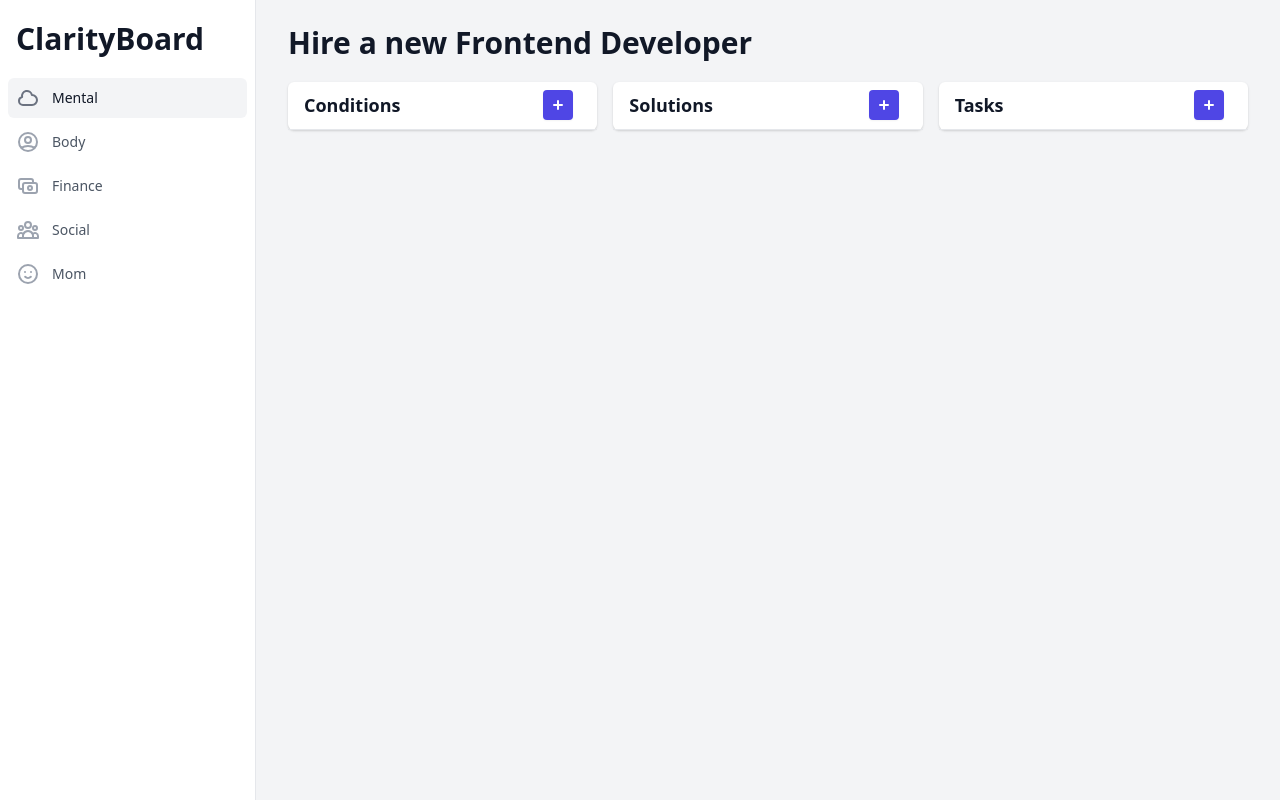
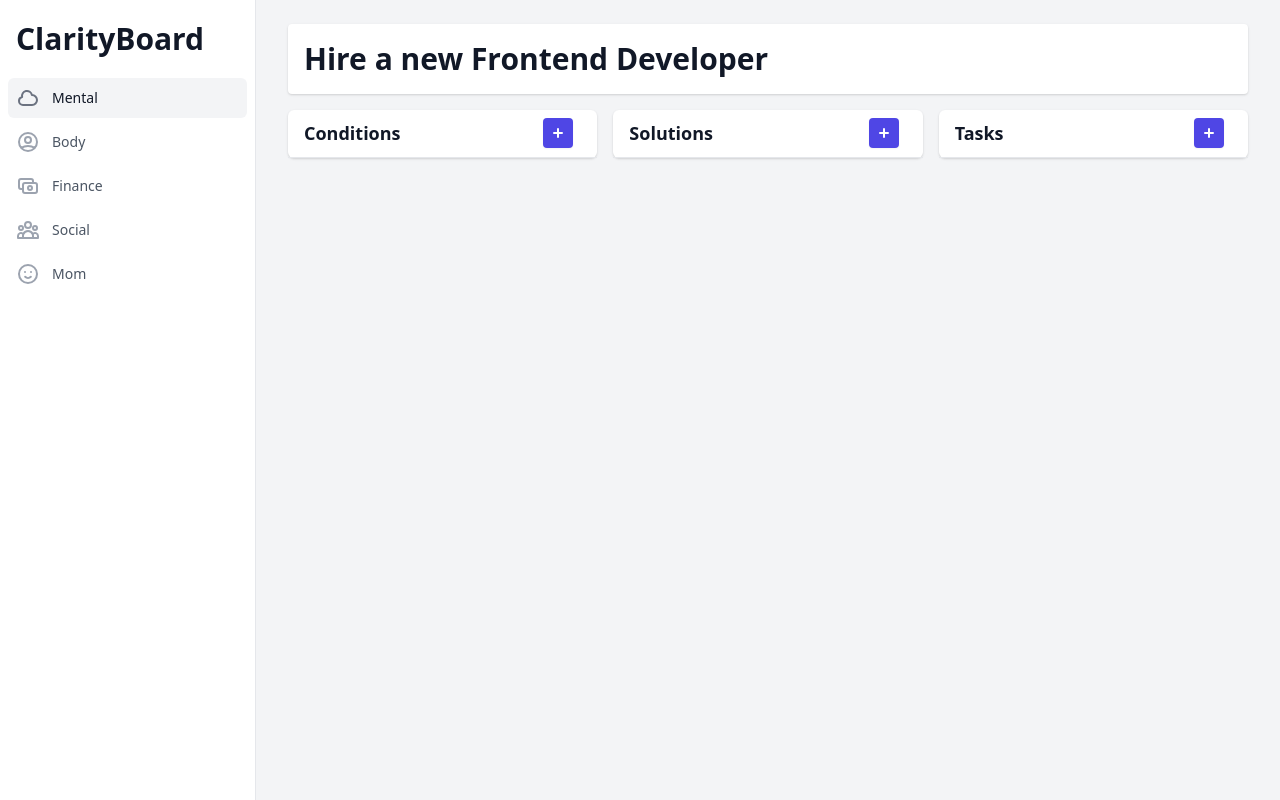
Before and after one commit to stankosy/ClarityBoard, a React (Create React App) app: page /objective in a window 1280 px wide. Built offline with nearby package versions, Linux system fonts and the light colour scheme.

Commit message:
added card component and restructured the objective view to have lists in the app js

```diff
--- a/src/App.js
+++ b/src/App.js
@@ -1,4 +1,5 @@
 import ObjectiveView from "./pages/ObjectiveView";
+import ItemsList from "./components/ItemsList";
 import LandingPageView from "./pages/LandingPageView";
 import NavigationBar from "./components/NavigationBar";
 import ListsContext from "./context/lists-context";
@@ -11,6 +12,7 @@ import {
   filterListItems,
 } from "./utils/helper-functions";
 import { BrowserRouter as Router, Switch, Route } from "react-router-dom";
+import ObjectivesList from "./pages/ObjectivesList";
 
 export default function App() {
   let localStorageItemsList = getLocalStorageList("items");
@@ -105,11 +107,35 @@ export default function App() {
         >
           <Route path="/dashboard">
             <NavigationBar />
-            <LandingPageView title="Dashboard page" />
+            <ObjectivesList />
           </Route>
           <Route path="/objective">
             <NavigationBar />
-            <ObjectiveView />
+            <ObjectiveView title="Hire a new Frontend Developer">
+              <ItemsList
+                listType="condition"
+                itemsList={filterListItems(itemsList, "listType", "condition")}
+              />
+              <ItemsList
+                listType="solution"
+                parentId={selectedCondition}
+                itemsList={filterListItems(
+                  itemsList,
+                  "parentId",
+                  selectedCondition
+                )}
+              />
+              <ItemsList
+                listType="task"
+                parentId={selectedSolution}
+                itemsList={filterListItems(
+                  itemsList,
+                  "parentId",
+                  selectedSolution
+                )}
+                includeCheckbox={true}
+              />
+            </ObjectiveView>
           </Route>
         </ListsContext.Provider>
       </Switch>
--- a/src/components/DashboardTitle.js
+++ /dev/null
@@ -1,9 +0,0 @@
-export default function DashboardTitle(props) {
-  return (
-    <div className="mx-auto px-4 sm:px-6 lg:px-8">
-      <h1 className="text-3xl font-bold leading-tight text-gray-900">
-        {props.title}
-      </h1>
-    </div>
-  );
-}
--- a/src/components/ItemsList.js
+++ b/src/components/ItemsList.js
@@ -2,7 +2,7 @@ import NewListItem from "./NewListItem";
 import { PlusSmIcon as PlusSmIconSolid } from "@heroicons/react/solid";
 import { useState, useContext } from "react/cjs/react.development";
 import ListsContext from "../context/lists-context";
-import ItemProgressBar from "./ItemProgressBar";
+import ItemProgressBar from "./ui/ItemProgressBar";
 import { Fragment } from "react/cjs/react.development";
 
 export default function ItemsList(props) {
@@ -29,7 +29,7 @@ export default function ItemsList(props) {
   };
 
   return (
-    <div className="px-4 py-5 sm:px-0">
+    <div className="px-4 py-4 sm:px-0">
       <div className="bg-white shadow rounded-md">
         <div className=" px-4 py-2 border-b border-gray-200 sm:px-6 ">
           <div className="-ml-6 -mt-4 flex justify-between items-center flex-wrap sm:flex-nowrap">
--- /dev/null
+++ b/src/components/ui/Card.js
@@ -0,0 +1,8 @@
+
+export default function Card(props) {
+  return (
+    <div key={props.key} className="col-span-1 bg-white rounded shadow p-4">
+      {props.children}
+    </div>
+  );
+}
--- a/src/pages/ObjectiveView.js
+++ b/src/pages/ObjectiveView.js
@@ -1,41 +1,19 @@
-import DashboardTitle from "../components/DashboardTitle";
-import ItemsList from "../components/ItemsList";
-import { useContext } from "react";
-import { filterListItems } from "../utils/helper-functions";
-import ListsContext from "../context/lists-context";
+import Card from "../components/ui/Card";
 
-export default function ObjectiveView() {
-  const listsContext = useContext(ListsContext);
+export default function ObjectiveView(props) {
   return (
     <div className="md:pl-64 flex flex-col flex-1">
       <main className="flex-1">
         <div className="py-6">
-          <DashboardTitle title="Hire a new Frontend Developer" />
-
+          <div className="mx-auto px-4 sm:px-6 lg:px-8">
+            <Card>
+              <h1 className="text-3xl font-bold leading-tight text-gray-900">
+                {props.title}
+              </h1>
+            </Card>
+          </div>
           <div className="mx-auto sm:px-6 lg:px-8 grid grid-cols-3 gap-4">
-            <ItemsList
-              listType="condition"
-              itemsList={filterListItems(listsContext.itemsList, "listType", "condition")}
-            />
-            <ItemsList
-              listType="solution"
-              parentId={listsContext.selectedCondition}
-              itemsList={filterListItems(
-                listsContext.itemsList,
-                "parentId",
-                listsContext.selectedCondition
-              )}
-            />
-            <ItemsList
-              listType="task"
-              parentId={listsContext.selectedSolution}
-              itemsList={filterListItems(
-                listsContext.itemsList,
-                "parentId",
-                listsContext.selectedSolution
-              )}
-              includeCheckbox={true}
-            />
+        {props.children}
           </div>
         </div>
       </main>
--- /dev/null
+++ b/src/pages/ObjectivesList.js
@@ -0,0 +1,10 @@
+import Card from "../components/ui/Card";
+
+export default function ObjectivesList() {
+  return (
+    <div className="md:pl-64 flex flex-col flex-1">
+      <h1>Objectives list comes here.. </h1>
+      <Card />
+    </div>
+  );
+}
```
Also changed, not shown: src/components/ui/ItemProgressBar.js (renamed from src/components/ItemProgressBar.js).
